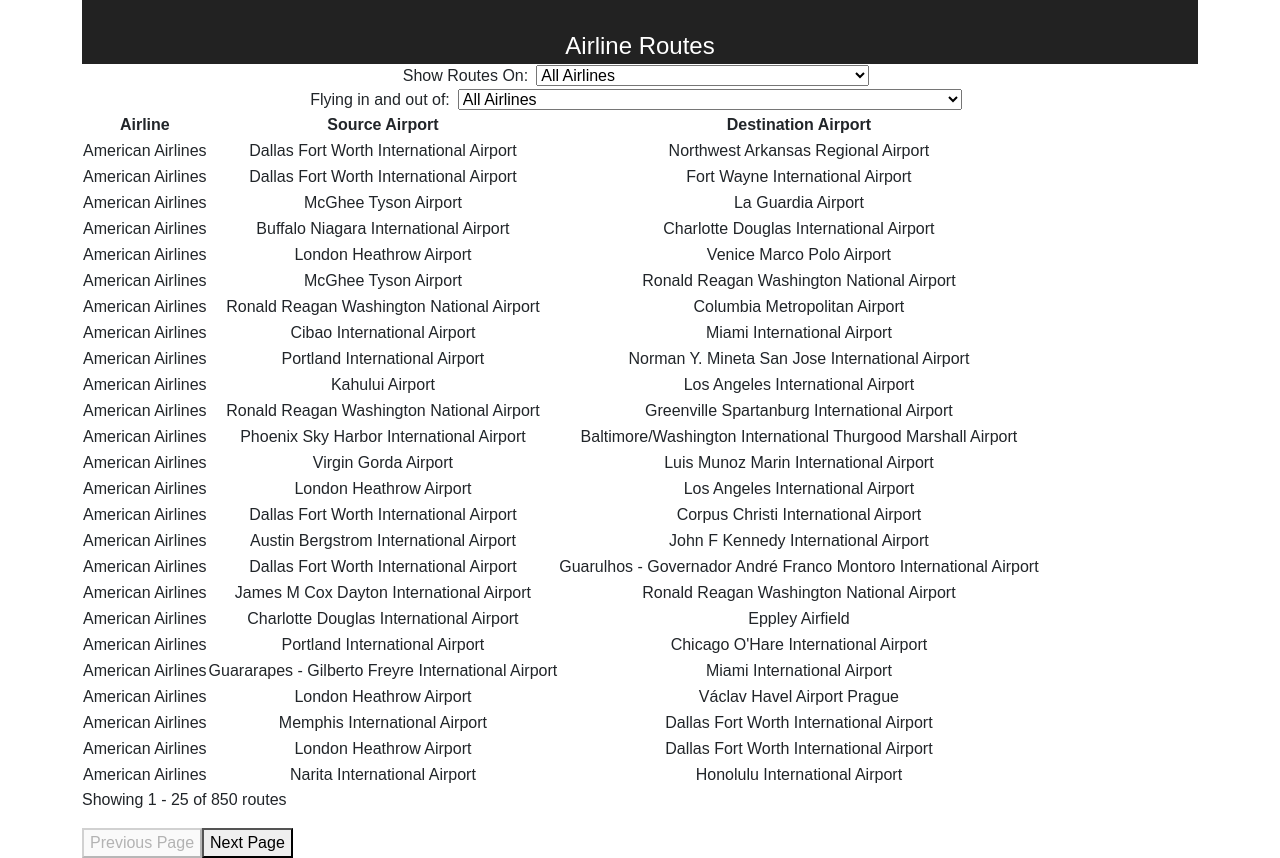
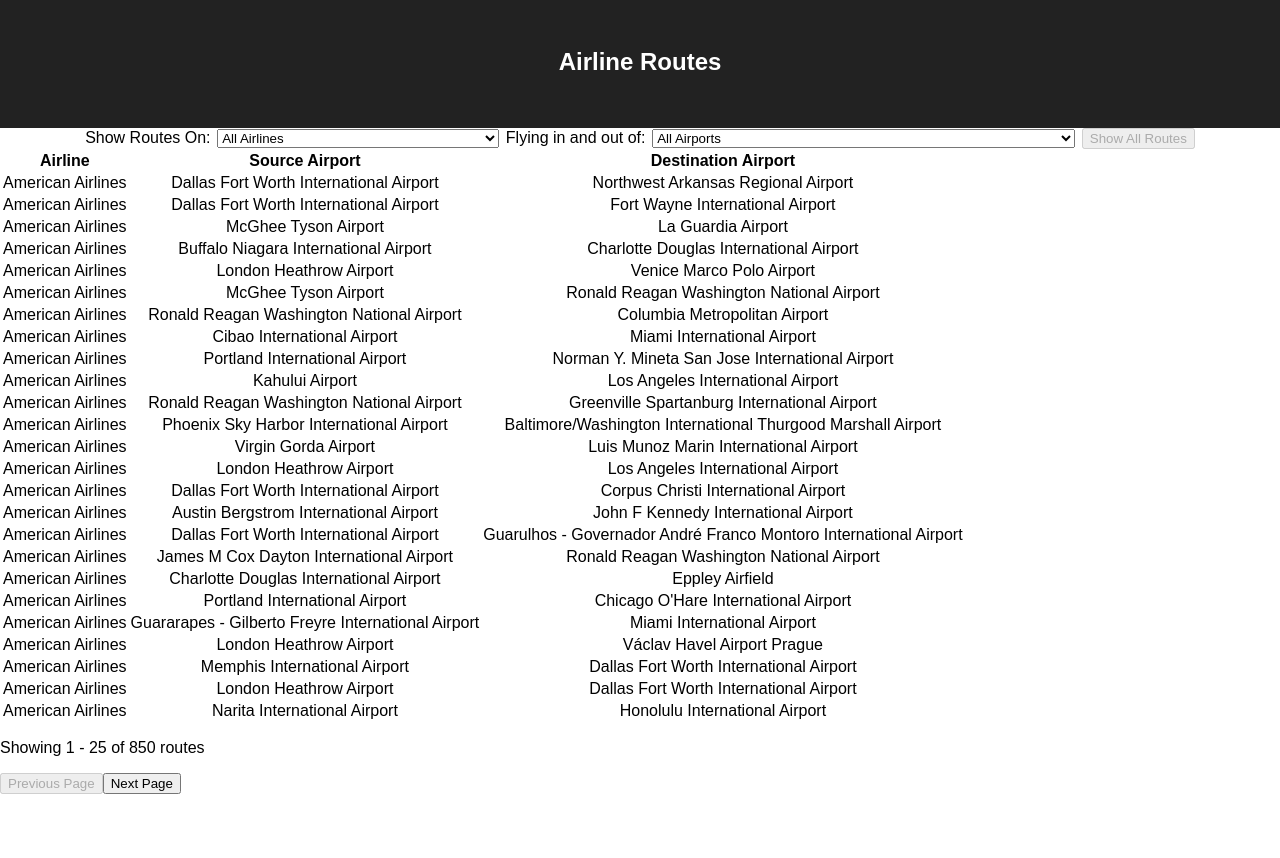
Before and after one commit to feliciaiveliz/Airline-Routes-Application, a React (Create React App) app: page / in a window 1280 px wide. After the commit the page ends 800 px from the top, so only its background shows below. Built offline with nearby package versions, Linux system fonts and the light colour scheme.

Commit message:
Refactored filtering our routes from select change event handlers to useEffect();

```diff
--- a/public/index.html
+++ b/public/index.html
@@ -15,12 +15,6 @@
       user's mobile device or desktop. See https://developers.google.com/web/fundamentals/web-app-manifest/
     -->
     <link rel="manifest" href="%PUBLIC_URL%/manifest.json" />
-    <link
-      rel="stylesheet"
-      href="https://cdn.jsdelivr.net/npm/bootstrap@5.1.3/dist/css/bootstrap.min.css"
-      integrity="sha384-1BmE4kWBq78iYhFldvKuhfTAU6auU8tT94WrHftjDbrCEXSU1oBoqyl2QvZ6jIW3"
-      crossOrigin="anonymous"
-    />
     <!--
       Notice the use of %PUBLIC_URL% in the tags above.
       It will be replaced with the URL of the `public` folder during the build.
--- a/src/App.js
+++ b/src/App.js
@@ -1,4 +1,4 @@
-import React, { useState } from 'react'
+import React, { useEffect, useState } from 'react'
 import './App.css'
 import data from './data'
 import Table from './components/Table'
@@ -21,7 +21,38 @@
 const App = () => {
   const [firstRouteToShow, setFirstRouteToShow] = useState(0)
   const [routes, setRoutes] = useState(data.routes)
+  const [isFiltered, setIsFiltered] = useState(false)
+  const [filteredAirlines, setFilteredAirlines] = useState(data.airlines)
+  const [filteredAirports, setFilteredAirports] = useState(data.airports)
+  const [selectedAirline, setSelectedAirline] = useState('')
+  const [selectedAirport, setSelectedAirport] = useState('')
   const PER_PAGE = 25;
+
+  useEffect(() => {
+    if (selectedAirline && selectedAirport) { // both selections change
+      setRoutes(data.routes.filter(route => { // filtered airlines and airports only if selections change
+        return route.airline === selectedAirline &&
+        (route.dest === selectedAirport || route.src === selectedAirport)
+      }))
+
+      setIsFiltered(true)
+    } else if (selectedAirline) {
+      setRoutes(data.routes.filter(route => {
+        return route.airline === selectedAirline
+      }))
+
+      setIsFiltered(true)
+    } else if (selectedAirport) {
+      setRoutes(data.routes.filter(route => {
+        return route.src === selectedAirport || route.dest === selectedAirport
+      }))
+
+      setIsFiltered(true)
+    } else {
+      setRoutes(data.routes)
+      setIsFiltered(false)
+    }
+  }, [selectedAirline, selectedAirport])
 
   const previousRoutes = () => {  // 26 - 50 -> 1 - 25
     setFirstRouteToShow(firstRouteToShow - PER_PAGE)
@@ -36,45 +67,91 @@
   }
 
   const filterByAirline = event => {
-    const airlineId = event.target.value
+    setSelectedAirline(parseInt(event.target.value, 10))
 
-    if (airlineId) {
-      setRoutes(routes.filter(route => route.airline === parseInt(airlineId, 10)))
+    if (selectedAirline) {  // id of airline
+      setRoutes(routes.filter(route => route.airline === parseInt(selectedAirline, 10)))
+      setFilteredAirlines(filteredAirlines.map(airline => {
+        if (airline.id === selectedAirline) {
+          return {...airline, disabled: false}
+        } else {
+          return {...airline, disabled: true}
+        }
+      }))
+      setIsFiltered(true)
     } else {
       setRoutes(data.routes)
+      setFilteredAirlines(data.airlines)
+      setIsFiltered(false)
     }
   }
 
-  const filterByAirport= event => {
-    const airlineCode = event.target.value
+  const filterByAirport = event => {
+    setSelectedAirport(event.target.value)
 
-    if (airlineCode) {
-      setRoutes(routes.filter(route => {
-        return route.src === airlineCode || route.dest === airlineCode
-      }))
-    } else {
+    // if (selectedAirport) {
+    //   setIsFiltered(true)
+    //   setRoutes(routes.filter(route => route.src === selectedAirport || route.dest === selectedAirport))
+
+    //   const airportCodes = routes.map(route => [route.src, route.dest]).flat();
+    //   airportCodes = [...new Set(airportCodes)]
+
+    //   setFilteredAirports(filteredAirports.map(airport => {
+    //     if (airportCodes.includes(airport.code)) {
+    //       return {...airport, disabled: false}
+    //     } else {
+    //       return {...airport, disabled: true}
+    //     }
+    //   }))
+    // } else {
+    //   setIsFiltered(false)
+    //   setRoutes(data.routes)
+    // }
+  }
+
+  const resetFilters = event => {
+    event.preventDefault()
+    setIsFiltered(false)
     setRoutes(data.routes)
-    }
+    setFilteredAirlines(data.airlines)
+    setFilteredAirports(data.airports)
+    setSelectedAirline('')
+    setSelectedAirport('')
+    document.getElementById('form').reset()
   }
 
   return (
     <>
-      <div className="app container">
       <header className="header">
         <h1 className="title">Airline Routes</h1>
       </header>
 
       <section>
-          <form>
+        <form id="form">
           <label>
             Show Routes On:
-              <Select allTitle="All Airlines" valueKey="id" titleKey="name" onSelect={filterByAirline} options={data.airlines} />
+            <Select
+              allTitle="All Airlines"
+              valueKey="id"
+              titleKey="name"
+              onSelect={filterByAirline}
+              options={data.airlines}
+              value={selectedAirline}
+            />
           </label>
 
           <label>
             Flying in and out of:
-              <Select allTitle="All Airports" valueKey="code" titleKey="name" onSelect={filterByAirport} options={data.airports} />
+            <Select
+              allTitle="All Airports"
+              valueKey="code"
+              titleKey="name"
+              onSelect={filterByAirport}
+              options={data.airports}
+              value={selectedAirport} // what we want to select
+            />
           </label>
+            <button disabled={!isFiltered} onClick={resetFilters}>Show All Routes</button>
           </form>
         </section>
 
@@ -85,7 +162,6 @@
         <p>{`Showing ${firstRouteToShow + 1} - ${topOfRange()} of ${routes.length} routes`}</p>
         <button disabled={firstRouteToShow === 0 ? true : false } onClick={previousRoutes}>Previous Page</button>
         <button disabled={firstRouteToShow + PER_PAGE >= routes.length ? true : false} onClick={nextRoutes}>Next Page</button>
-      </div>
     </>
   )
 }
--- a/src/components/Select.js
+++ b/src/components/Select.js
@@ -2,11 +2,18 @@
 
 const Select = ({ allTitle, onSelect, options, valueKey, titleKey, value }) => {
  return (
-  <select onChange={onSelect} name="airline" id="airline-select">
-    <option key="all" value="">All Airlines</option>
+  <select onChange={onSelect} value={value}>
+    <option key="all" value="">{allTitle}</option>
 
     {options.map(option =>
-      <option key={option[valueKey]} value={option[valueKey]}>{option[titleKey]}</option>
+      <option
+        disabled={option.disabled}
+        key={option[valueKey]}
+        value={option[valueKey]}
+      >
+
+      {option[titleKey]}
+      </option>
     )}
   </select>
  )
--- a/src/components/Table.js
+++ b/src/components/Table.js
@@ -1,4 +1,4 @@
-import React, { useState } from 'react'
+import React from 'react'
 
 const Table = ({ columns, rows, format, perPage, firstRow }) => {
   return (
```
Lines whose indentation alone changed are shown as unchanged.
